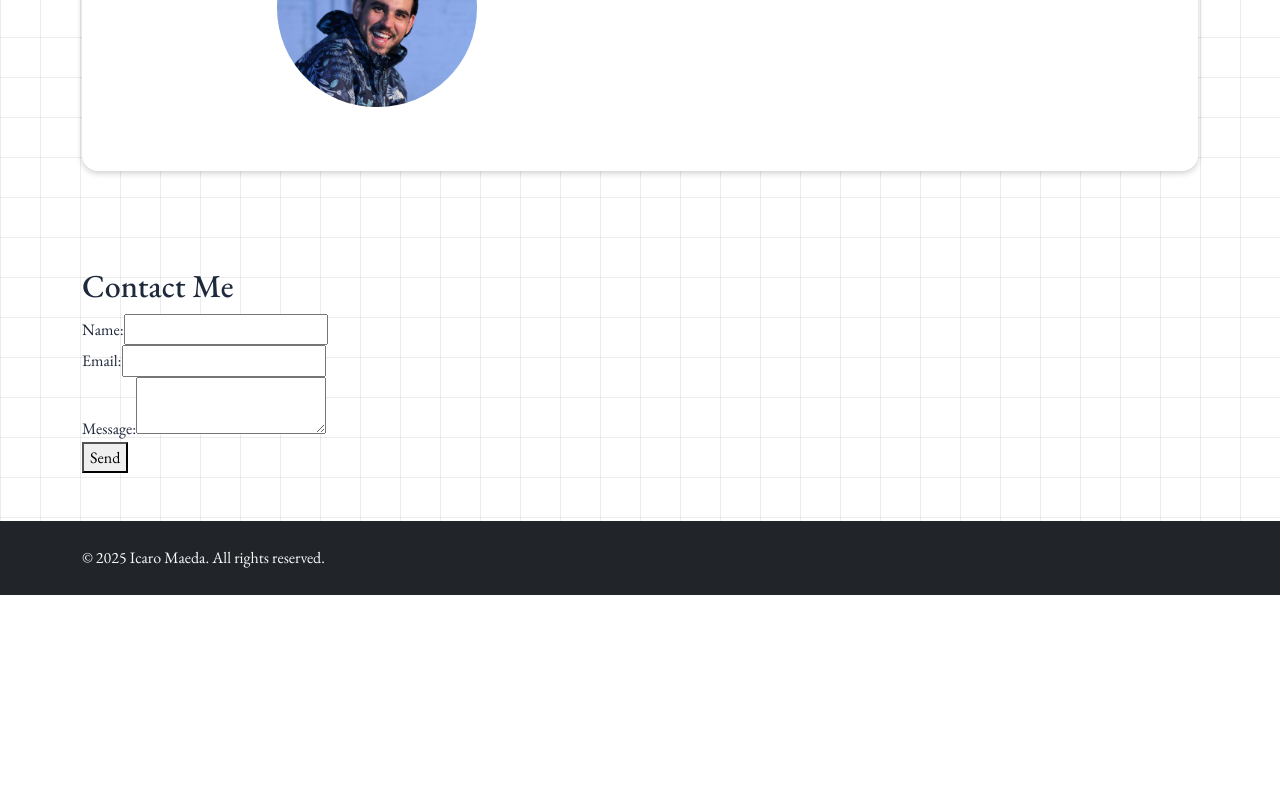
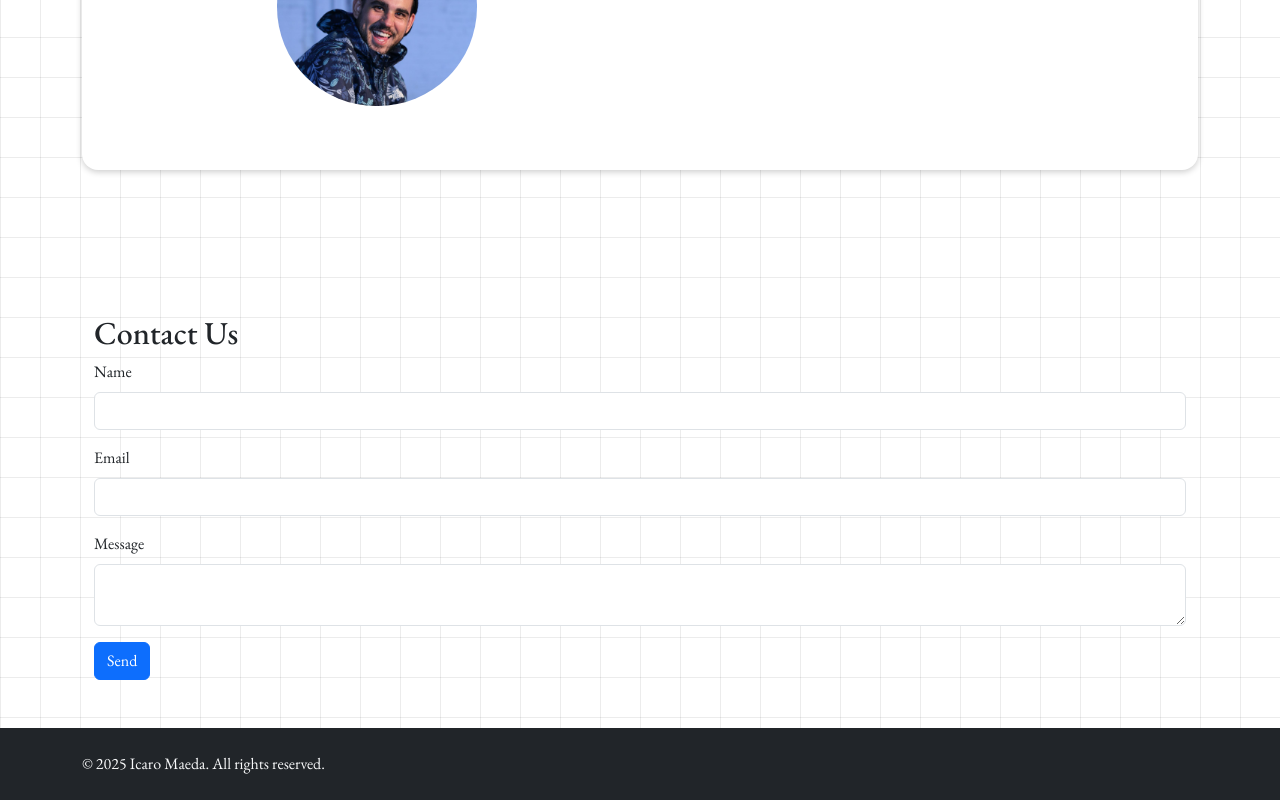
Before and after one commit to carelmaeda/next-proj, a Next.js app: page / in a window 1280 px wide. Shown: the part 1203-2003 px from the top of the page. Before the commit the page ends 1798 px from the top, so only its background shows below. Built offline with nearby package versions, Linux system fonts and the light colour scheme.

Commit message:
fix: emailJS

```diff
--- a/src/app/components/Contact.tsx
+++ b/src/app/components/Contact.tsx
@@ -1,8 +1,9 @@
-// app/components/Contact.tsx
+"use client"; // Ensure this component is a client component
 import React, { useState } from 'react';
 import emailjs from 'emailjs-com';
+import 'bootstrap/dist/css/bootstrap.min.css';
 
-const Contact: React.FC = () => {
+const Contact = () => {
   const [name, setName] = useState('');
   const [email, setEmail] = useState('');
   const [message, setMessage] = useState('');
@@ -18,7 +19,14 @@ const Contact: React.FC = () => {
       message,
     };
 
-    emailjs.send('service_qzqb6vd', 'template_fj56jry', templateParams, process.env.NEXT_PUBLIC_EMAILJS_USER_ID)
+    console.log('Template Params:', templateParams); // Log template params
+
+    emailjs.send(
+      process.env.NEXT_PUBLIC_EMAILJS_SERVICE_ID!,
+      process.env.NEXT_PUBLIC_EMAILJS_TEMPLATE_ID!,
+      templateParams,
+      process.env.NEXT_PUBLIC_EMAILJS_USER_ID!
+    )
     .then((response) => {
       console.log('Email sent successfully:', response.status, response.text);
       setSuccessMessage('Your message has been sent successfully!');
@@ -28,45 +36,52 @@ const Contact: React.FC = () => {
       setErrorMessage('');
     }, (error) => {
       console.error('Failed to send email:', error);
+      console.error('Error response:', error.response); // Log the error response
       setErrorMessage('Failed to send your message. Please try again later.');
       setSuccessMessage('');
     });
   };
 
   return (
-    <div>
-      <h2>Contact Me</h2>
+    <div className="container mt-5">
+      <h2>Contact Us</h2>
       <form onSubmit={sendEmail}>
-        <div>
-          <label>Name:</label>
+        <div className="mb-3">
+          <label htmlFor="name" className="form-label">Name</label>
           <input
             type="text"
+            className="form-control"
+            id="name"
             value={name}
             onChange={(e) => setName(e.target.value)}
             required
           />
         </div>
-        <div>
-          <label>Email:</label>
+        <div className="mb-3">
+          <label htmlFor="email" className="form-label">Email</label>
           <input
             type="email"
+            className="form-control"
+            id="email"
             value={email}
             onChange={(e) => setEmail(e.target.value)}
             required
           />
         </div>
-        <div>
-          <label>Message:</label>
+        <div className="mb-3">
+          <label htmlFor="message" className="form-label">Message</label>
           <textarea
+            className="form-control"
+            id="message"
             value={message}
             onChange={(e) => setMessage(e.target.value)}
             required
           />
         </div>
-        <button type="submit">Send</button>
+        {successMessage && <div className="alert alert-success">{successMessage}</div>}
+        {errorMessage && <div className="alert alert-danger">{errorMessage}</div>}
+        <button type="submit" className="btn btn-primary">Send</button>
       </form>
-      {successMessage && <p>{successMessage}</p>}
-      {errorMessage && <p>{errorMessage}</p>}
     </div>
   );
 };
```
Lines whose indentation alone changed are shown as unchanged.
